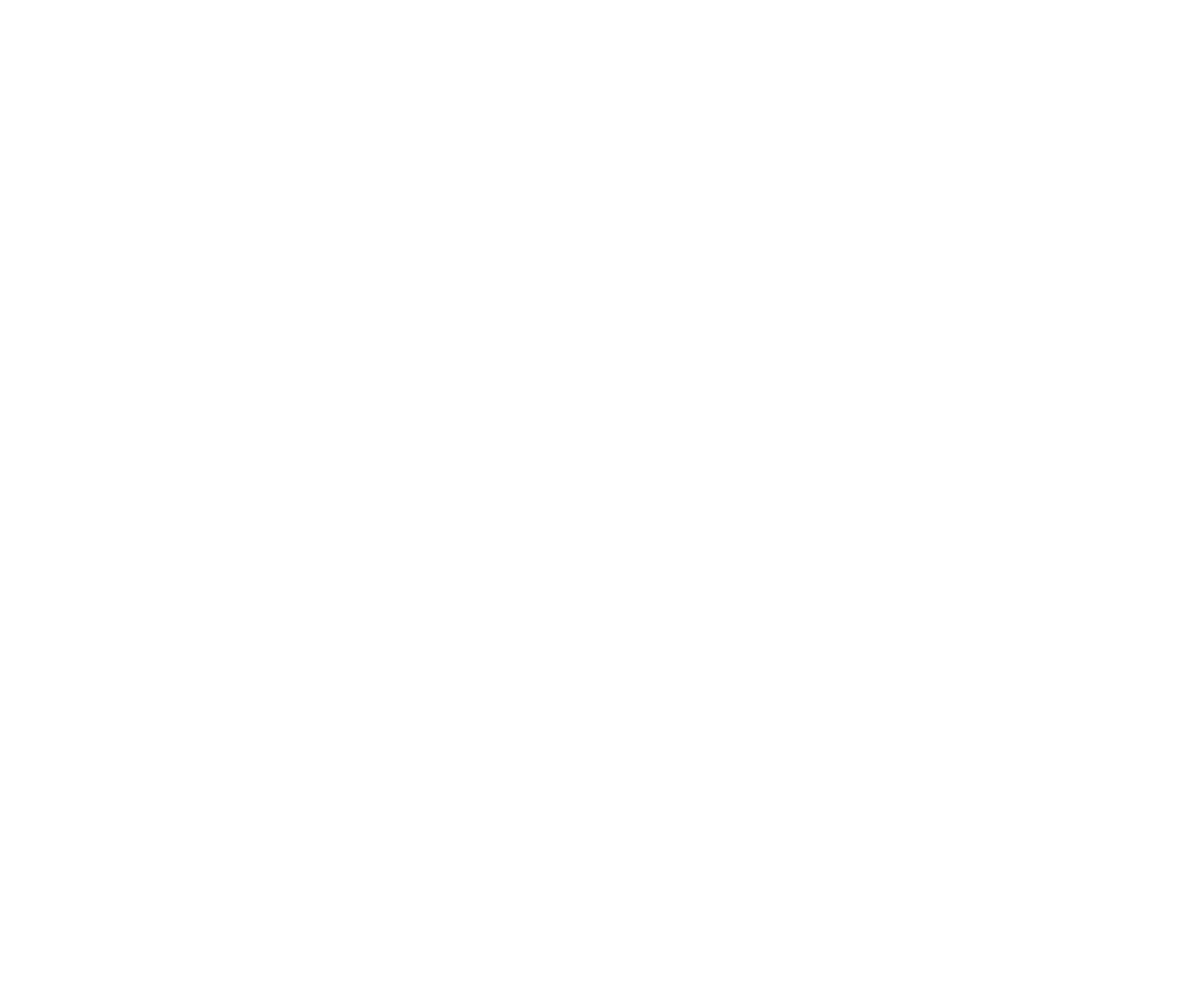
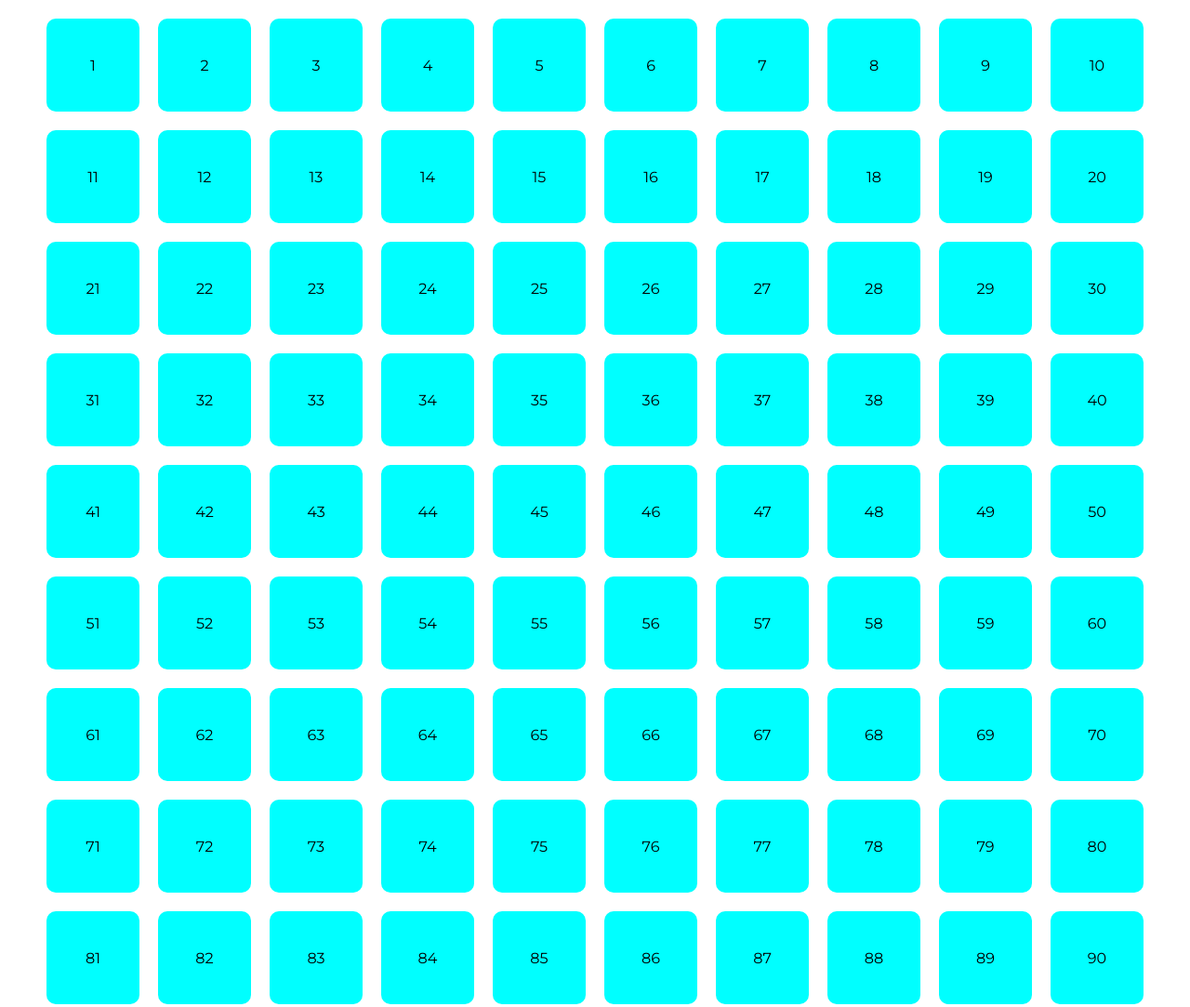
Before and after one commit to MatteoBarducci/js-fizzbuzz, a plain HTML site: page index.html in a window 1280 px wide. Shown: the top 1083 px of the page at 93% size. Before the commit the page ends 800 px from the top, so only its background shows below. Drawn offline with Linux system fonts and the light colour scheme.

Commit message:
feat: add data and logic

```diff
--- a/css/style.css
+++ b/css/style.css
@@ -0,0 +1,33 @@
+/*------------
+RESET
+-------------*/
+*{
+    margin: 0;
+    padding: 0;
+    box-sizing: border-box;
+}
+/*------------
+GENERAL
+-------------*/
+body{
+    font-family: "Montserrat", sans-serif;
+}
+
+.container{
+    max-width: 1220px;
+    display: flex;
+    flex-wrap: wrap;
+    margin: auto;
+    padding: 20px;
+    gap: 20px;
+}
+
+.box{
+    display: flex;
+    justify-content: center;
+    align-items: center;
+    width: 100px;
+    height: 100px;
+    background-color: aqua;
+    border-radius: 10px;
+}
--- a/index.html
+++ b/index.html
@@ -10,10 +10,12 @@
     <!-- LINK CSS -->
     <link rel="stylesheet" href="css/style.css">
 
-    <title>Get your ticket</title>
+    <title>FizzBuzz</title>
 </head>
 <body>
+    <div class="container">
 
+    </div>
 
     <script type="text/javascript" src="js/script.js"></script>
 </body>
--- a/js/script.js
+++ b/js/script.js
@@ -0,0 +1,30 @@
+// Scrivi un programma che stampi in console i numeri da 1 a 100,
+// ma che per i multipli di 3 stampi “Fizz” al posto del numero e per i multipli di 5 stampi “Buzz”.
+// Per i numeri che sono sia multipli di 3 che di 5 stampi “FizzBuzz”.
+
+// CREO BOX NUMERATO DA 1 A 100
+// Creo una costante che seleziona il mio container
+const container = document.querySelector('.container')
+// Creo il ciclo per la creazione delle boxes
+for (let i = 1; i <=100; i++){
+    let divBox = `<div class="box">${i}</div>`;
+    console.log (divBox);
+    // Metto il divBox dentro il container
+    container.innerHTML += divBox;
+
+    let FizzBuzz;
+    if (i % 3 === 0 & i % 5 === 0) {
+        let FizzBuzz = 'FizzBuzz';
+        console.log(FizzBuzz);
+    } else if (i % 3 === 0) {
+        let FizzBuzz = 'Fizz';
+        console.log(FizzBuzz);
+    } else if (i % 5 === 0) {
+        let FizzBuzz = 'Buzz';
+        console.log(FizzBuzz);
+    } else {
+        let FizzBuzz = i;
+        console.log(FizzBuzz);
+    }
+
+}
```
